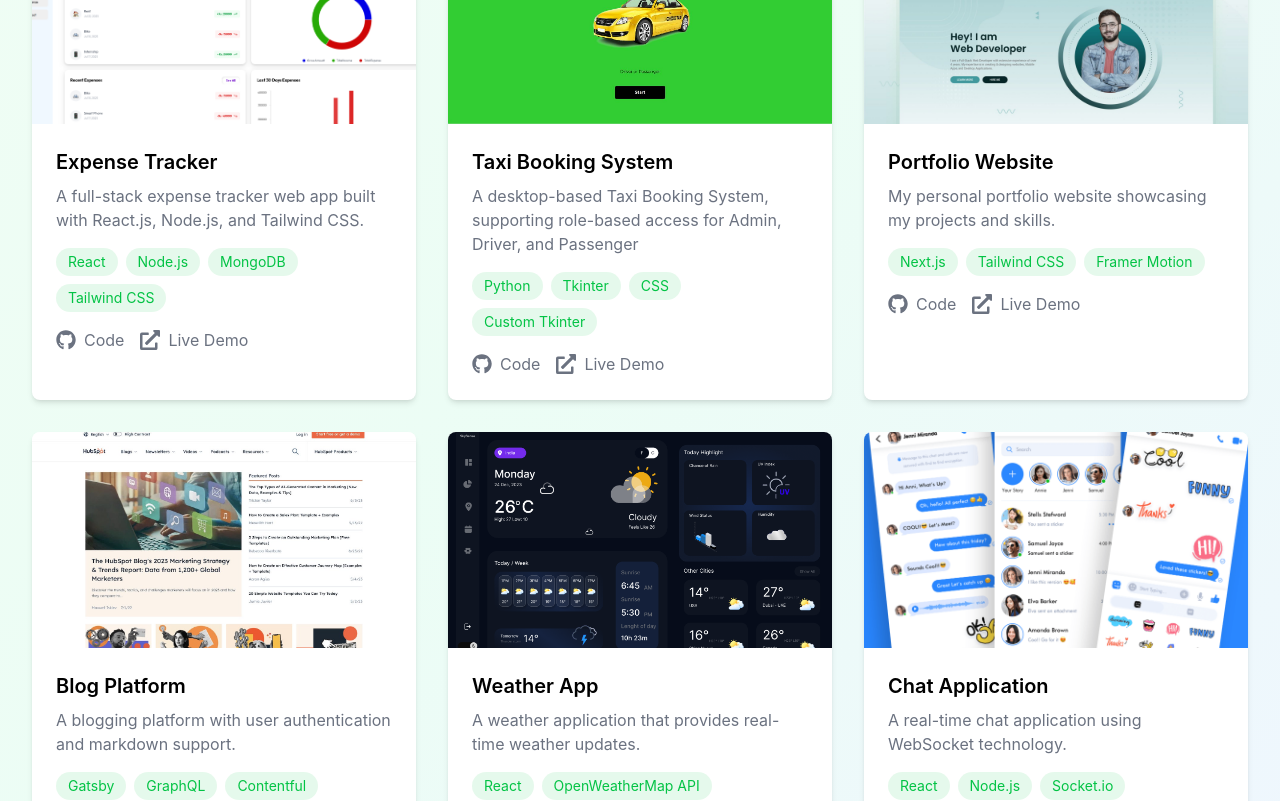
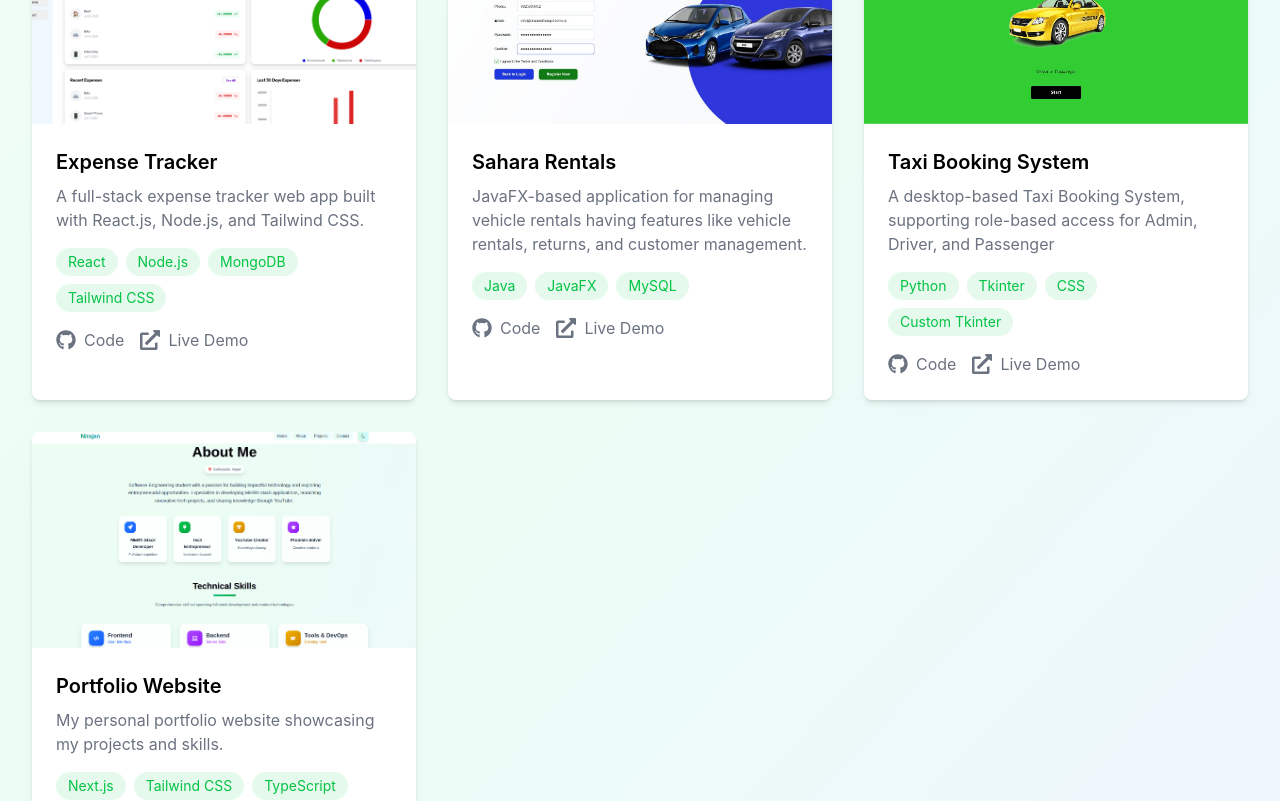
Before and after one commit to nirajandhungel/Nirajan, a Next.js app: page /projects in a window 1280 px wide. Shown: the part 400-1201 px from the top of the page. Built offline with nearby package versions, Linux system fonts and the light colour scheme.

Commit message:
remove(projevts): delete unnecessary projects

```diff
--- a/src/contents/projects.ts
+++ b/src/contents/projects.ts
@@ -11,6 +11,14 @@ export const projects: Project[] = [
         image: '/projects/exp-track.png',
       },
       {
+        title: 'Sahara Rentals',
+        description: ' JavaFX-based application for managing vehicle rentals having features like vehicle rentals, returns, and customer management.',
+        technologies: ['Java', 'JavaFX', 'MySQL'],
+        githubLink: 'https://github.com/nirajandhungel/Sahara-Rentals',
+        demoLink: 'https://demo.com',
+        image: '/projects/vrs.jpeg',
+      },
+      {
         title: 'Taxi Booking System',
         description: 'A desktop-based Taxi Booking System, supporting role-based access for Admin, Driver, and Passenger',
         technologies: ['Python', 'Tkinter', 'CSS', 'Custom Tkinter'],
@@ -21,34 +29,10 @@ export const projects: Project[] = [
       {
         title: 'Portfolio Website',
         description: 'My personal portfolio website showcasing my projects and skills.',
-        technologies: ['Next.js', 'Tailwind CSS', 'Framer Motion'],
-        githubLink: 'https://github.com',
-        demoLink: 'https://demo.com',
-        image: '/projects/portfolio-website.jpg',
-      },
-      {
-        title: 'Blog Platform',
-        description: 'A blogging platform with user authentication and markdown support.',
-        technologies: ['Gatsby', 'GraphQL', 'Contentful'],
-        githubLink: 'https://github.com',
-        demoLink: 'https://demo.com',
-        image: '/projects/blog-website.jpeg',
-      },
-      {
-        title: 'Weather App',
-        description: 'A weather application that provides real-time weather updates.',
-        technologies: ['React', 'OpenWeatherMap API'],
-        githubLink: 'https://github.com',
-        demoLink: 'https://demo.com',
-        image: '/projects/weather-app.png',
-      },
-      {
-        title: 'Chat Application',
-        description: 'A real-time chat application using WebSocket technology.',
-        technologies: ['React', 'Node.js', 'Socket.io'],
-        githubLink: 'https://github.com',
-        demoLink: 'https://demo.com',
-        image: '/projects/chat-app.png',
+        technologies: ['Next.js', 'Tailwind CSS', 'TypeScript'],
+        githubLink: 'https://github.com/nirajandhungel/portfolio',
+        demoLink: 'https://nirajandhungel.com.np',
+        image: '/projects/portfolio.png',
       },
 
 
```
